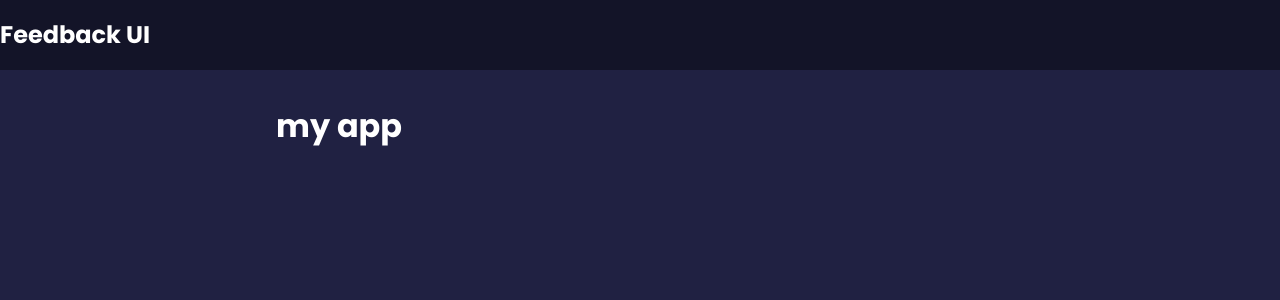
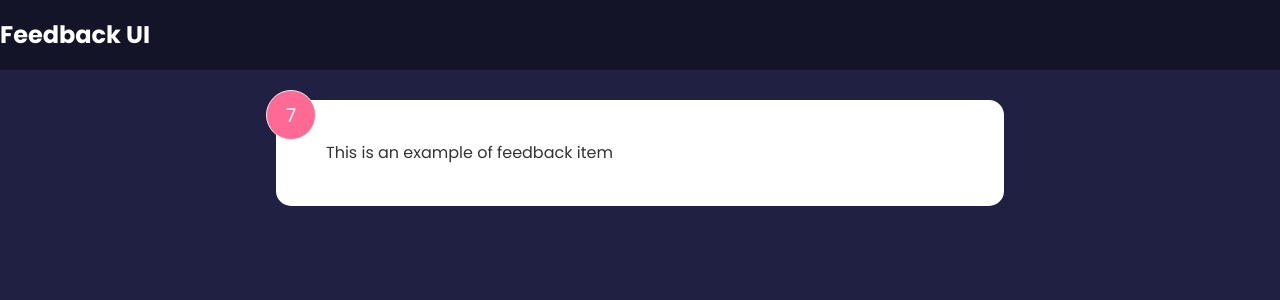
Before and after one commit to MrJanHorak/feedback-app-react-practice, a React (Create React App) app: page / in a window 1280 px wide. Shown: the top 300 px of the page. Built offline with nearby package versions, Linux system fonts and the light colour scheme.

Commit message:
add FeedBackItem component

```diff
--- a/src/App.js
+++ b/src/App.js
@@ -1,4 +1,5 @@
 import Header from "./components/Header";
+import FeedbackItem from "./components/FeedbackItem";
 import PropTypes from "prop-types";
 
 function App() {
@@ -6,7 +7,7 @@
     <>
       <Header />
       <div className="container">
-        <h1>my app</h1>
+        <FeedbackItem />
       </div>
     </>
   );
--- /dev/null
+++ b/src/components/FeedbackItem.jsx
@@ -0,0 +1,15 @@
+import React, { useState } from "react";
+
+function FeedbackItem() {
+  const [rating, setRating] = useState(7);
+  const [text, setText] = useState("This is an example of feedback item");
+
+  return (
+    <div className="card">
+      <div className="num-display">{rating}</div>
+      <div className="text-display">{text}</div>
+    </div>
+  );
+}
+
+export default FeedbackItem;
```
